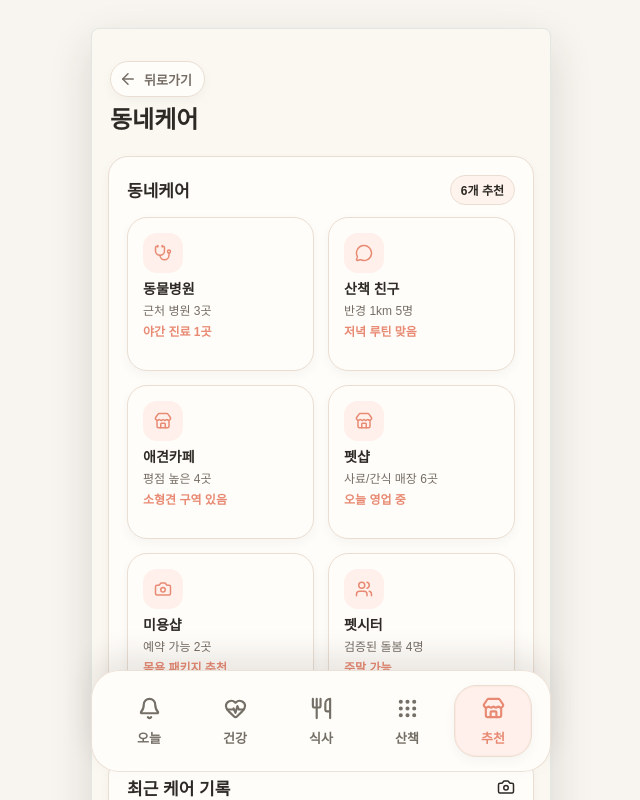
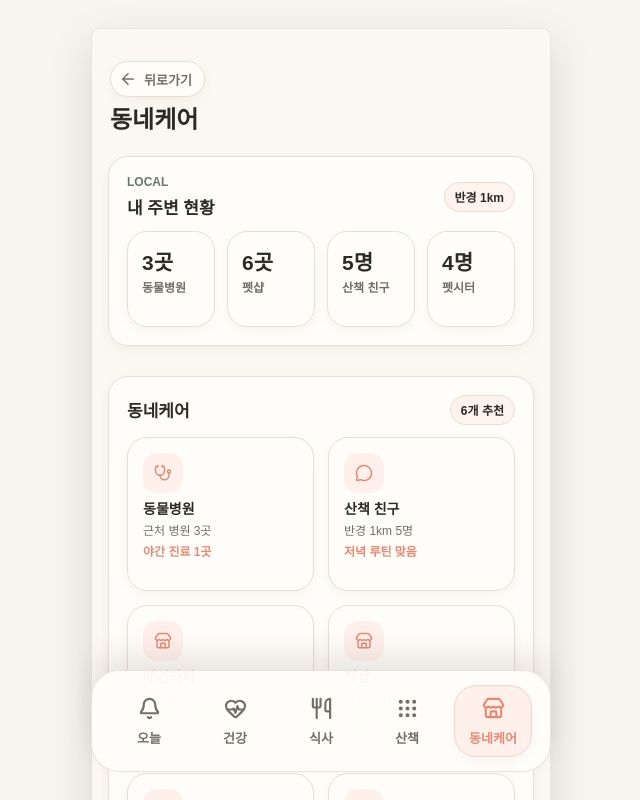
Before and after one commit to dlathdbsd1c4-sys/pet, a Next.js app: page / in a window 1280 px wide. Both pictures are taken after a click on the button "사진 앨범". Shown: the top 800 px of the page, without its empty margins (319-959 px from the left). Built offline with nearby package versions, Linux system fonts and the light colour scheme.

Commit message:
feat: enrich service content polish

```diff
--- a/src/app/globals.css
+++ b/src/app/globals.css
@@ -1251,6 +1251,7 @@ body {
 .calorie-band,
 .map-panel,
 .detail-stat-grid article,
+.local-summary-grid article,
 .detail-record-row,
 .week-check-grid span,
 .walk-record-stack article,
@@ -1329,6 +1330,13 @@ body {
   color: var(--ink);
   font-size: 22px;
   line-height: 1.2;
+}
+
+.pet-mood-copy {
+  color: var(--muted);
+  font-size: 13px;
+  font-weight: 760;
+  line-height: 1.45;
 }
 
 .hero-status-tags {
@@ -1705,14 +1713,20 @@ body {
 }
 
 .detail-stat-grid,
-.weekly-care-grid {
+.weekly-care-grid,
+.local-summary-grid {
   display: grid;
   grid-template-columns: repeat(3, minmax(0, 1fr));
   gap: 12px;
 }
 
+.local-summary-grid {
+  grid-template-columns: repeat(4, minmax(0, 1fr));
+}
+
 .detail-stat-grid article,
-.weekly-care-grid article {
+.weekly-care-grid article,
+.local-summary-grid article {
   display: grid;
   min-height: 96px;
   align-content: start;
@@ -1723,20 +1737,35 @@ body {
   box-shadow: var(--shadow-soft);
 }
 
+.compact-stat-panel .detail-stat-grid article {
+  min-height: 76px;
+  padding: 12px 10px;
+}
+
 .detail-stat-grid strong,
-.weekly-care-grid strong {
+.weekly-care-grid strong,
+.local-summary-grid strong {
   color: var(--ink);
   font-size: 21px;
   font-weight: 900;
   letter-spacing: 0;
 }
 
+.compact-stat-panel .detail-stat-grid strong {
+  font-size: 19px;
+}
+
 .detail-stat-grid span,
-.weekly-care-grid span {
+.weekly-care-grid span,
+.local-summary-grid span {
   color: var(--muted);
   font-size: 12px;
   font-weight: 850;
   line-height: 1.3;
+}
+
+.compact-stat-panel .detail-stat-grid span {
+  font-size: 11px;
 }
 
 .weekly-care-grid em {
@@ -1899,6 +1928,7 @@ body {
 .shortcut-grid button,
 .detail-stat-grid article,
 .weekly-care-grid article,
+.local-summary-grid article,
 .detail-record-row,
 .week-check-grid span,
 .walk-record-stack article,
--- a/src/components/mobile-care-app.tsx
+++ b/src/components/mobile-care-app.tsx
@@ -55,7 +55,7 @@ const tabs: Array<{ id: TabId; label: string; icon: ComponentType<{ size?: numbe
   { id: 'health', label: '건강', icon: HeartPulse },
   { id: 'meal', label: '식사', icon: Utensils },
   { id: 'walk', label: '산책', icon: Grip },
-  { id: 'experts', label: '추천', icon: Store },
+  { id: 'experts', label: '동네케어', icon: Store },
 ];
 
 const detailPageTitles: Record<Exclude<TabId, 'today'>, string> = {
@@ -301,6 +301,12 @@ export function MobileCareApp() {
     { id: 'local-grooming', label: '미용샵', detail: '예약 가능 2곳', meta: '목욕 패키지 추천', icon: Camera },
     { id: 'local-sitter', label: '펫시터', detail: '검증된 돌봄 4명', meta: '주말 가능', icon: Users },
   ];
+  const localCareStats = [
+    { id: 'near-vets', value: '3곳', label: '동물병원' },
+    { id: 'near-shops', value: '6곳', label: '펫샵' },
+    { id: 'near-friends', value: '5명', label: '산책 친구' },
+    { id: 'near-sitters', value: '4명', label: '펫시터' },
+  ];
 
   function addLog(category: CareCategory, title: string, tags: string[] = [], sourceRoutineId?: string) {
     setCareState((current) =>
@@ -456,6 +462,7 @@ export function MobileCareApp() {
                 <div className="hero-copy-block">
                   <p className="eyebrow">우리 아이 프로필</p>
                   <h2>{primaryPet.name}의 하루가 잘 채워지고 있어요</h2>
+                  <p className="pet-mood-copy">오늘 기분 좋아요. 산책 1.2km와 식사 3회까지 안정적으로 완료했어요.</p>
                   <p className="profile-meta">
                     {primaryPet.breed} · {primaryPet.weightKg}kg · {primaryPet.sex}
                   </p>
@@ -755,7 +762,7 @@ export function MobileCareApp() {
 
         {activeTab === 'health' && (
           <div className="view-stack">
-            <section className="section-block detail-stat-panel" aria-label="건강 통계">
+            <section className="section-block detail-stat-panel compact-stat-panel" aria-label="건강 통계">
               <div className="detail-stat-grid">
                 {healthStats.map((stat) => (
                   <article key={stat.id}>
@@ -937,6 +944,23 @@ export function MobileCareApp() {
 
         {activeTab === 'experts' && (
           <div className="view-stack">
+            <section className="section-block detail-stat-panel" aria-label="내 주변 현황">
+              <div className="section-title">
+                <div>
+                  <p className="eyebrow">LOCAL</p>
+                  <h2>내 주변 현황</h2>
+                </div>
+                <span className="section-chip">반경 1km</span>
+              </div>
+              <div className="local-summary-grid">
+                {localCareStats.map((stat) => (
+                  <article key={stat.id}>
+                    <strong>{stat.value}</strong>
+                    <span>{stat.label}</span>
+                  </article>
+                ))}
+              </div>
+            </section>
             <section className="section-block">
               <div className="section-title">
                 <h2>동네케어</h2>
```
Also changed, not shown: 1 other file (tests, documents, lock files or other folders).
